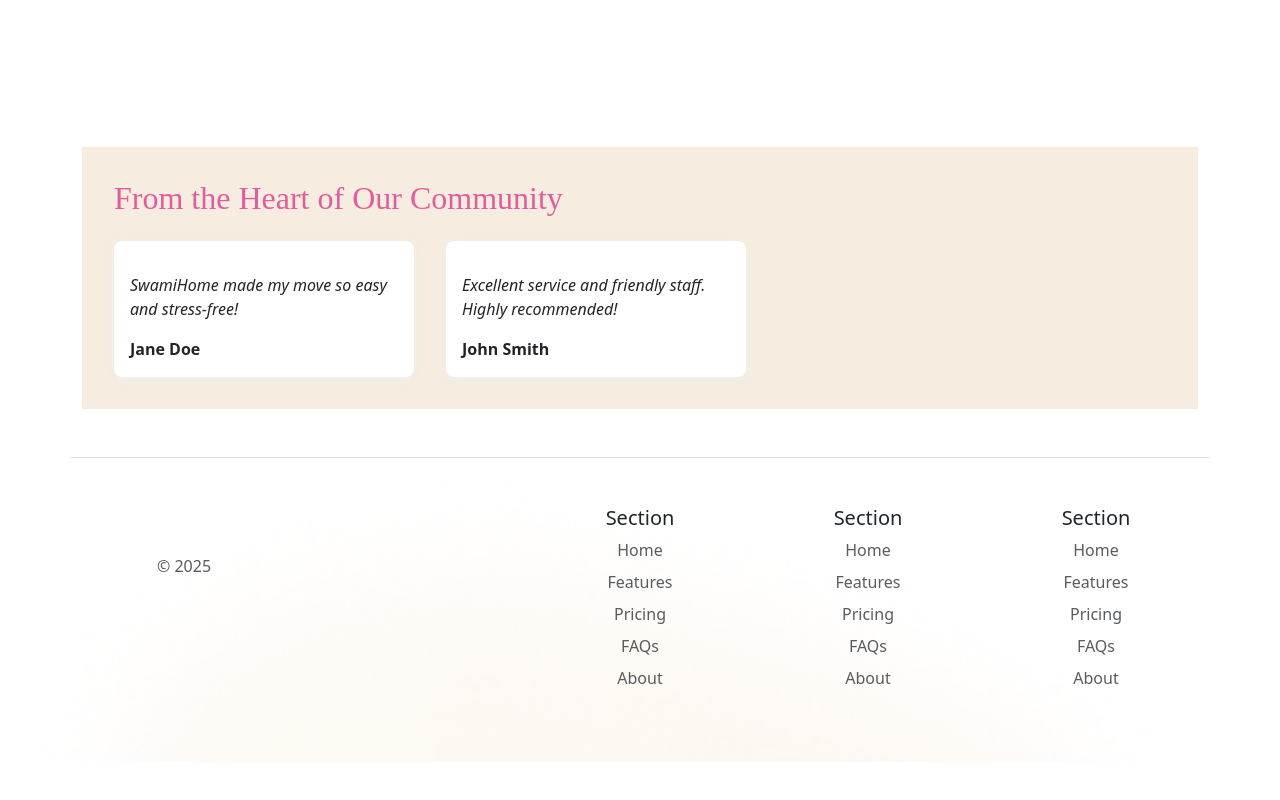
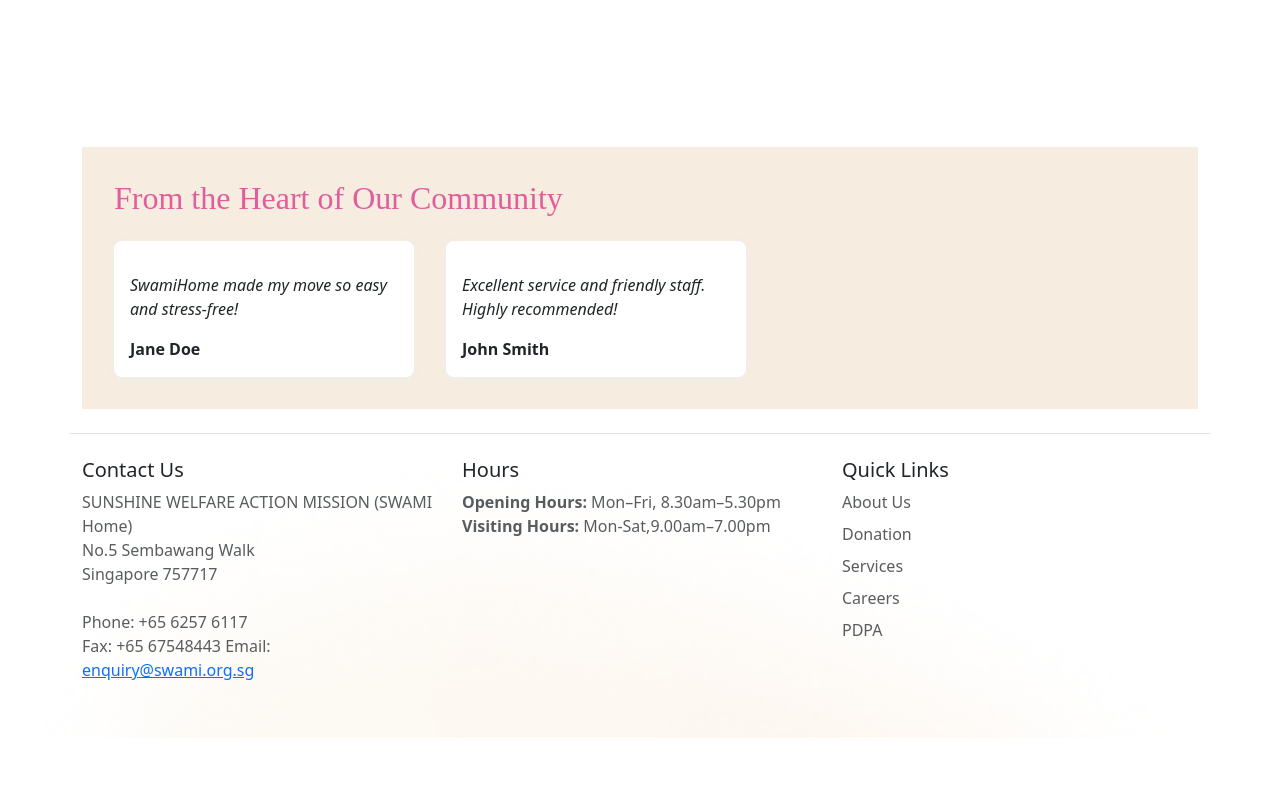
Before and after one commit to naoruki/SwamiHomev2, a React (Vite) app: page / in a window 1280 px wide. Shown: the part 1564-2364 px from the top of the page. After the commit the page ends 2326 px from the top, so only its background shows below. Built offline with nearby package versions, Linux system fonts and the light colour scheme.

Commit message:
changes to footer

```diff
--- a/src/components/Footer.jsx
+++ b/src/components/Footer.jsx
@@ -1,44 +1,53 @@
 const Footer = () => {
   return (
-    <div className="container ">
-      <footer className="row row-cols-1 row-cols-sm-2 row-cols-md-5 py-5 my-5 border-top">
-        <div className="col mb-3">
-          <a
-            href="/"
-            className="d-flex align-items-center mb-3 link-body-emphasis text-decoration-none"
-            aria-label="Bootstrap"
-          >
-            <svg className="bi me-2" width="40" height="32" aria-hidden="true">
-              <use xlinkHref="#bootstrap" />
-            </svg>
-          </a>
-          <p className="text-body-secondary">© 2025</p>
+    <div className="container">
+      <footer className="row py-4 my-4 border-top">
+        {/* Left Side: Contact Us */}
+        <div className="col-md-4 mb-3">
+          <h5 className="text-start">Contact Us</h5>
+          <address className="text-start text-body-secondary">
+            SUNSHINE WELFARE ACTION MISSION (SWAMI Home)
+            <br />
+            No.5 Sembawang Walk
+            <br />
+            Singapore 757717
+            <br />
+            <br />
+            Phone: +65 6257 6117
+            <br />
+            Fax: +65 67548443
+            Email: <a href="mailto:enquiry@swami.org.sg">enquiry@swami.org.sg</a>
+          </address>
         </div>
 
-        <div className="col mb-3" />
+        {/* Middle: Hours */}
+        <div className="col-md-4 mb-3 text-start">
+          <h5>Hours</h5>
+          <ul className="list-unstyled text-body-secondary">
+            <li>
+              <strong>Opening Hours:</strong> Mon–Fri, 8.30am–5.30pm
+            </li>
+            <li>
+              <strong>Visiting Hours:</strong> Mon-Sat,9.00am–7.00pm
+            </li>
+          </ul>
+        </div>
 
-        {[...Array(3)].map((_, index) => (
-          <div className="col mb-3" key={index}>
-            <h5>Section</h5>
-            <ul className="nav flex-column">
-              <li className="nav-item mb-2">
-                <a href="#" className="nav-link p-0 text-body-secondary">Home</a>
-              </li>
-              <li className="nav-item mb-2">
-                <a href="#" className="nav-link p-0 text-body-secondary">Features</a>
-              </li>
-              <li className="nav-item mb-2">
-                <a href="#" className="nav-link p-0 text-body-secondary">Pricing</a>
-              </li>
-              <li className="nav-item mb-2">
-                <a href="#" className="nav-link p-0 text-body-secondary">FAQs</a>
-              </li>
-              <li className="nav-item mb-2">
-                <a href="#" className="nav-link p-0 text-body-secondary">About</a>
-              </li>
-            </ul>
-          </div>
-        ))}
+        {/* Right Side: Quick Links */}
+        <div className="col-md-4 mb-3">
+          <h5 className="text-start">Quick Links</h5>
+          <ul className="nav flex-column align-items-md-start">
+            {["About Us","Donation", "Services",  "Careers", "PDPA"].map(
+              (link, index) => (
+                <li className="nav-item mb-2" key={index}>
+                  <a href="#" className="nav-link p-0 text-body-secondary">
+                    {link}
+                  </a>
+                </li>
+              )
+            )}
+          </ul>
+        </div>
       </footer>
     </div>
   );
```
